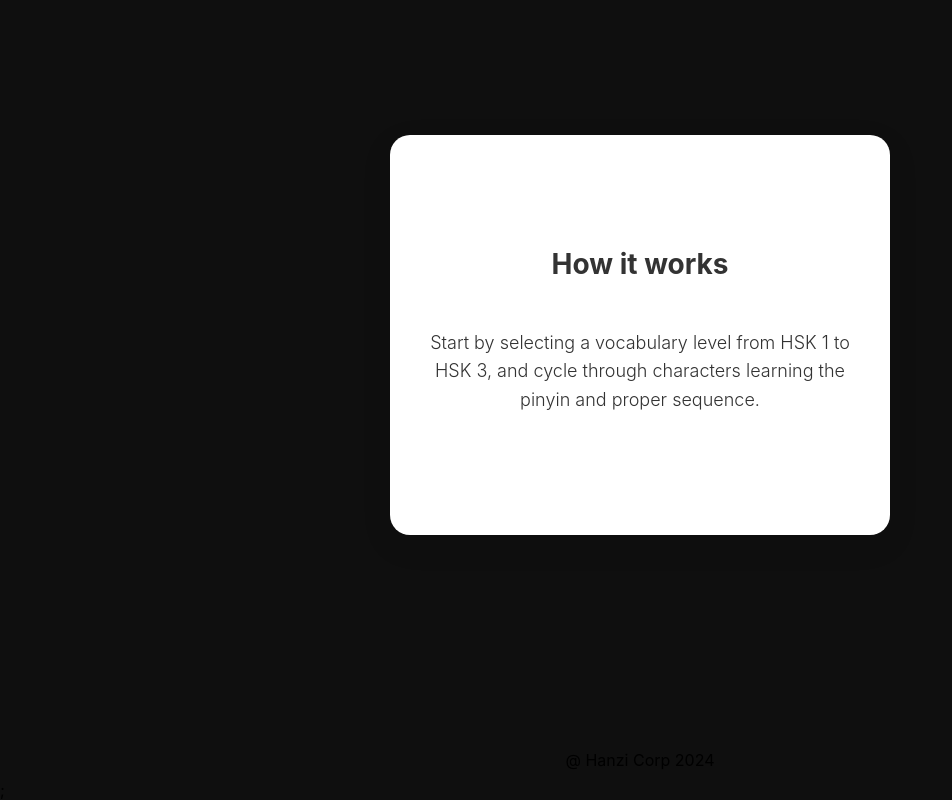
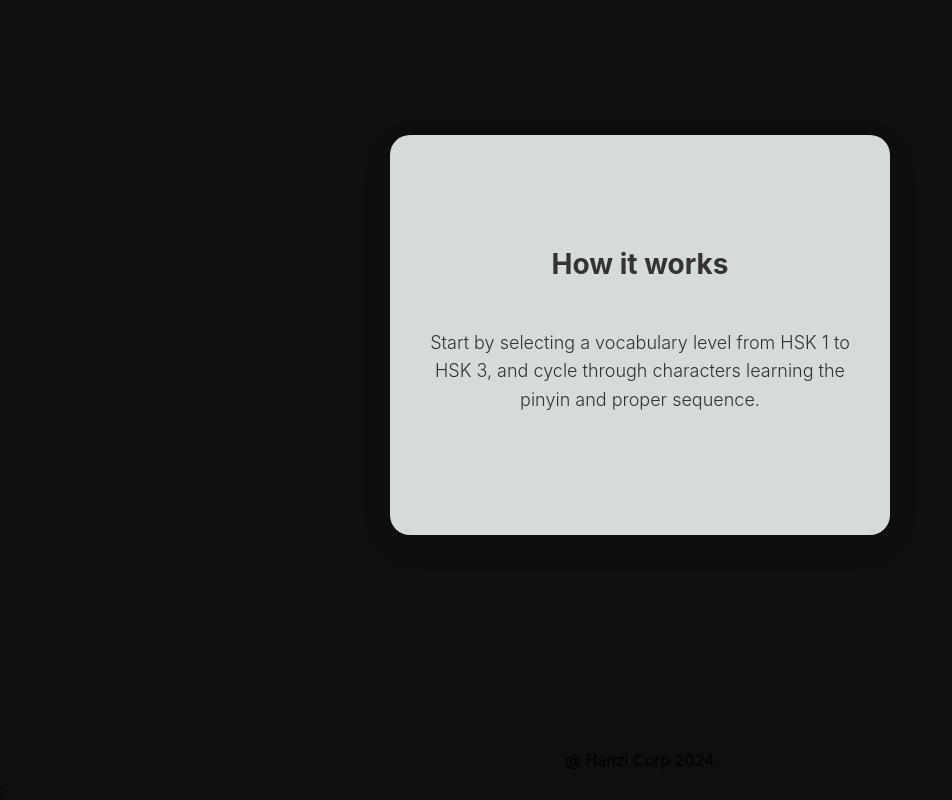
Before and after one commit to schofield-paul/hanzi, a React (Create React App) app: page / in a window 1280 px wide. Shown: the part 2295-3095 px from the top of the page, without its empty margins (0-952 px from the left). Built offline with nearby package versions, Linux system fonts and the light colour scheme.

Commit message:
bg color info card

```diff
--- a/src/components/InfoCards/InfoCard.module.css
+++ b/src/components/InfoCards/InfoCard.module.css
@@ -14,7 +14,7 @@
   width: 500px;
   height: 400px;
   border-radius: 20px;
-  background-color: #ffffff;
+  background-color: #d5dadb;
   box-shadow: 0 10px 30px rgba(0, 0, 0, 0.1);
   transition: transform 0.3s ease, box-shadow 0.3s ease;
   margin: 10px;
```
